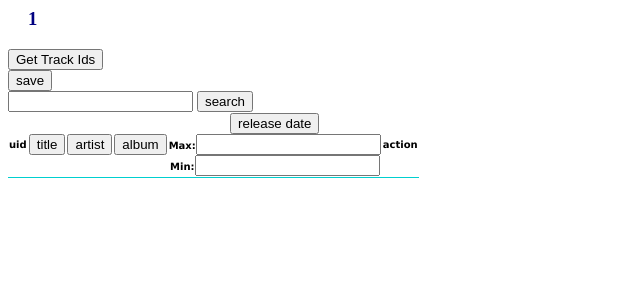
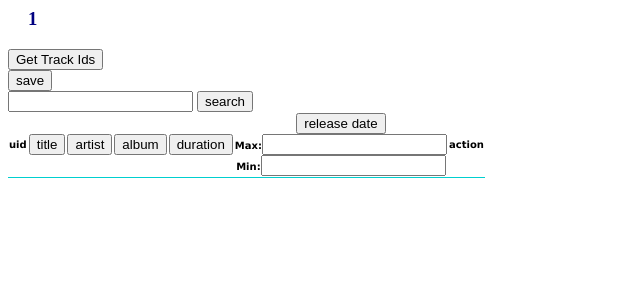
Before and after one commit to smershon/omnisonica, a Flask app: page /1 in a window 1280 px wide. Shown: the top 300 px of the page, without its empty margins (0-640 px from the left). Run offline with Flask 2, Linux system fonts and the light colour scheme; data that the repository does not hold is empty; parts of the project's set-up code (start-up, migrations or seed data) failed here and were passed over; some libraries are stand-ins or nearby versions.

Commit message:
get the duration, display it

```diff
--- a/omnisonica/static/js/omni.js
+++ b/omnisonica/static/js/omni.js
@@ -5,6 +5,7 @@ $(function() {
                 "<td class=\"title\"><%= track.t %></td>" +
                 "<td class=\"artist\"><%= track.a.n %></td>" +
                 "<td class=\"album\"><%= track.c.t %></td>" +
+                "<td class=\"duration\"><%= track.d %></td>" +
                 "<td class=\"release_date\"><%= track.c.r %></td>" +
                 "<td><button class=\"<%= action %>\"><%= action %></button></td>" +
                 "</tr>";
@@ -17,6 +18,7 @@ $(function() {
                            "<td class=\"title\"><%= track.t %></td>" +
                            "<td class=\"artist\"><%= track.a.n %></td>" +
                            "<td class=\"album\"><%= track.c.t %></td>" +
+                           "<td class=\"duration\"><%= track.d %></td>" +
                            "<td class=\"release_date\"><%= track.c.r %></td>" +
                            "<td><button class=\"<%= action %>\"><%= action %></button></td>" +
                            "</tr>";
@@ -36,6 +38,7 @@ $(function() {
         return {
             "u": row.find(".uid").html(),
             "t": row.find(".title").html(),
+            "d": row.find(".duration").html(),
             "a": {
                 "n": row.find(".artist").html()
             },
@@ -133,8 +136,14 @@ $(function() {
         $(table + " .data").html("");
         _(trackArray).forEach(function(t) {
             if (show_track(t)) {
-                $(table + " .data").append(compiled({"track": t, "row_id": t.u.split(":").pop()}));
+                $(table + " .data").append(compiled({
+                    "track": t,
+                    "action": "remove",
+                    "row_id": t.u.split(":").pop()}));
             }
+        });
+        $(table + " .data .remove").click(function() {
+            remove_track($(this), table + " .data");
         });
     }
 
@@ -167,6 +176,7 @@ $(function() {
         make_sortable(selector, ".column_track", function(t) { return t.t; });
         make_sortable(selector, ".column_artist", function(t) { return t.a.n; });
         make_sortable(selector, ".column_album", function(t) { return t.c.t; });
+        make_sortable(selector, ".column_duration", function(t) { return t.d; });
         make_sortable(selector, ".column_release", function(t) { return t.c.r; });
     }
 
--- a/omnisonica/templates/tracks.html
+++ b/omnisonica/templates/tracks.html
@@ -24,6 +24,7 @@
       <th class="column_track"><button class="sort_button">title</button></th>
       <th class="column_artist"><button class="sort_button">artist</button></th>
       <th class="column_album"><button class="sort_button">album</button></th>
+      <th class="column_duration"><button class="sort_button">duration</button></th>
       <th class="column_release">
         <button class="sort_button">release date</button><br/>
         Max:<input type="text" id="max_date"></input><br/>
```
